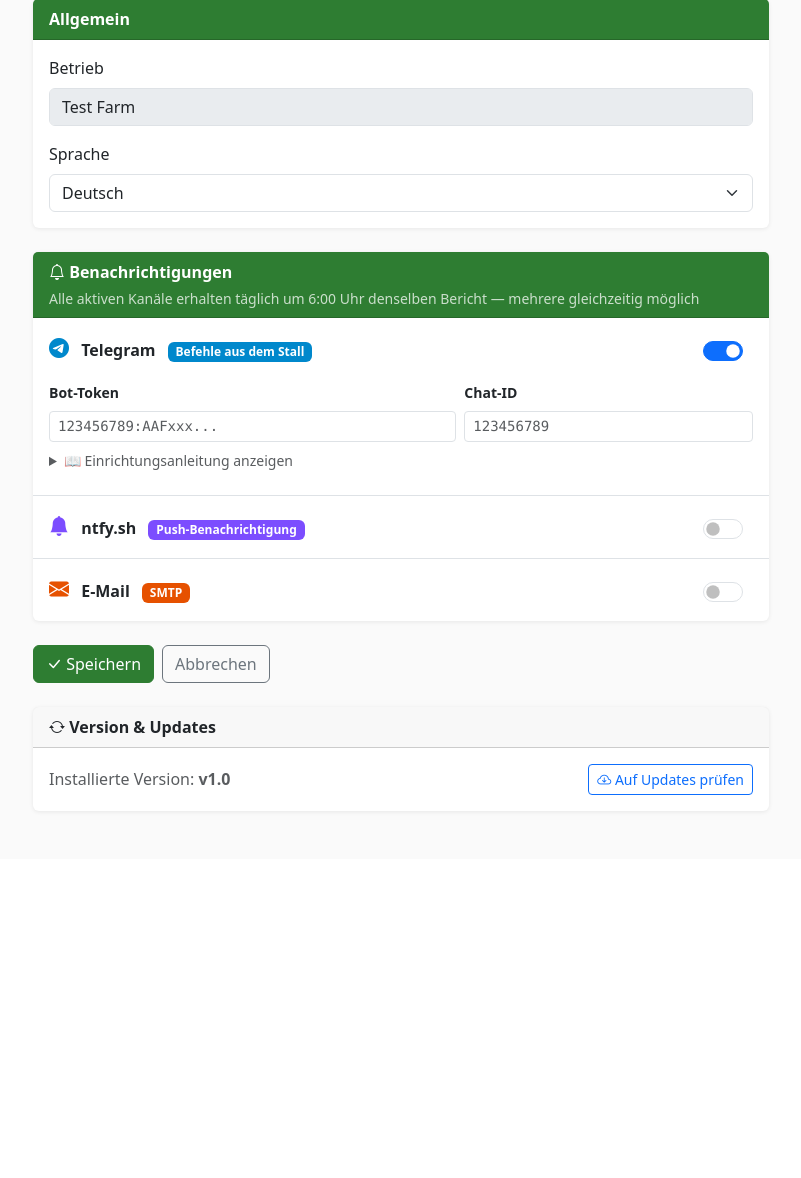
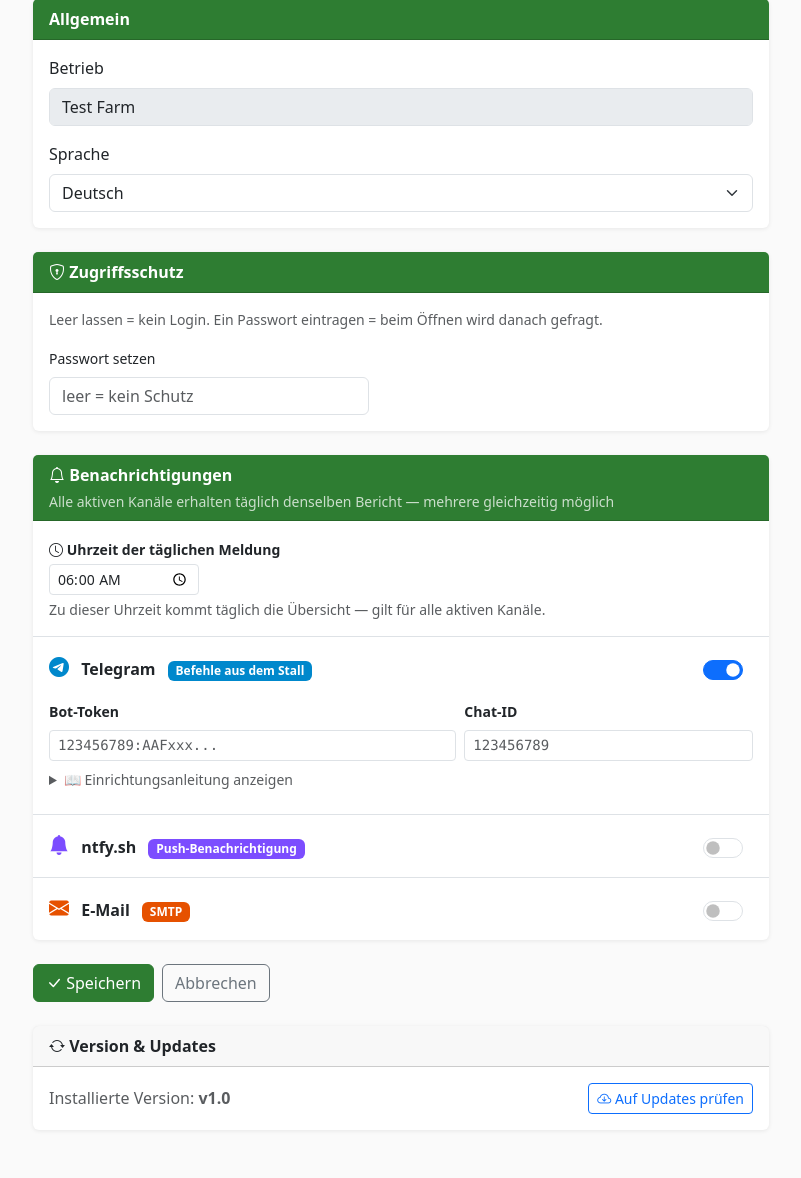
Before and after one commit to Glasei81/Tierkalb-, a Flask app: page /einstellungen in a window 1280 px wide. Shown: the part 134-1312 px from the top of the page, without its empty margins (239-1040 px from the left). Before the commit the page ends 947 px from the top, so only its background shows below. Run offline with Flask 3, Linux system fonts and the light colour scheme; data comes from the database, SQL or seed files in the repository; data that the repository does not hold is empty.

Commit message:
feat: Meldezeit pro Betrieb einstellbar + Passwortschutz in den Einstellungen (gehasht)
Co-Authored-By: Claude Opus 4.8 <noreply@anthropic.com>
Claude-Session: https://claude.ai/code/session_01TojE4oGFhwL3fdCYo9dxfG

```diff
--- a/telegram_bot.py
+++ b/telegram_bot.py
@@ -462,11 +462,23 @@ def handle_command(text: str, farm_id: str, farm_name: str):
     return None
 
 
+def _berlin_now_hm() -> str:
+    from datetime import datetime
+    try:
+        import pytz
+        return datetime.now(pytz.timezone("Europe/Berlin")).strftime("%H:%M")
+    except Exception:
+        return datetime.now().strftime("%H:%M")
+
+
 def send_daily_update(app):
+    now_hm = _berlin_now_hm()
     with app.app_context():
         import database as db
         for farm in db.get_all_farms():
             fid = farm["id"]
+            if (db.get_config(fid, "notify_time", "06:00") or "06:00") != now_hm:
+                continue
             upcoming  = db.get_upcoming_geburten(fid, days=14)
             tk_liste  = build_tk_liste(fid)
             impfungen = db.get_faellige_impfungen(fid)
@@ -566,9 +578,9 @@ def start_scheduler(app):
     try:
         from apscheduler.schedulers.background import BackgroundScheduler
         scheduler = BackgroundScheduler(timezone="Europe/Berlin")
-        scheduler.add_job(send_daily_update, "cron", hour=6, minute=0, args=[app], id="daily_update", replace_existing=True)
+        scheduler.add_job(send_daily_update, "cron", minute="*", args=[app], id="daily_update", replace_existing=True)
         scheduler.start()
-        print("[Telegram] Scheduler gestartet (täglich 6:00 Uhr Europe/Berlin)")
+        print("[Telegram] Scheduler gestartet (Meldezeit je Betrieb einstellbar, Europe/Berlin)")
         t = threading.Thread(target=polling_worker, args=(app,), daemon=True)
         t.start()
         print("[Telegram] Polling-Thread gestartet")
--- a/templates/einstellungen.html
+++ b/templates/einstellungen.html
@@ -23,13 +23,49 @@
         </div>
       </div>
 
+      <!-- ZUGRIFFSSCHUTZ -->
+      <div class="card mb-4">
+        <div class="card-header green"><strong><i class="bi bi-shield-lock"></i> Zugriffsschutz</strong></div>
+        <div class="card-body">
+          {% if login_env_forced %}
+            <p class="text-muted small mb-0">
+              <i class="bi bi-info-circle"></i> Das Passwort wird über die Server-Umgebung vorgegeben
+              (<code>LOGIN_PASSWORD</code>). Die Einstellung hier ist deshalb deaktiviert.
+            </p>
+          {% else %}
+            <p class="text-muted small">Leer lassen = kein Login. Ein Passwort eintragen = beim Öffnen wird danach gefragt.</p>
+            {% if login_pw_set %}
+              <div class="mb-2"><span class="badge bg-success">🔒 Passwort ist gesetzt</span></div>
+              <div class="mb-2">
+                <label class="form-label small">Neues Passwort <span class="text-muted">(leer lassen = unverändert)</span></label>
+                <input type="password" name="login_password" class="form-control" autocomplete="new-password" placeholder="••••••••" style="max-width:320px">
+              </div>
+              <div class="form-check">
+                <input class="form-check-input" type="checkbox" name="login_password_remove" id="pw_remove">
+                <label class="form-check-label small" for="pw_remove">Passwortschutz entfernen</label>
+              </div>
+            {% else %}
+              <label class="form-label small">Passwort setzen</label>
+              <input type="password" name="login_password" class="form-control" autocomplete="new-password" placeholder="leer = kein Schutz" style="max-width:320px">
+            {% endif %}
+          {% endif %}
+        </div>
+      </div>
+
       <!-- BENACHRICHTIGUNGEN -->
       <div class="card mb-4">
         <div class="card-header green">
           <strong><i class="bi bi-bell"></i> Benachrichtigungen</strong>
-          <small class="d-block fw-normal mt-1 opacity-75">Alle aktiven Kanäle erhalten täglich um 6:00 Uhr denselben Bericht — mehrere gleichzeitig möglich</small>
+          <small class="d-block fw-normal mt-1 opacity-75">Alle aktiven Kanäle erhalten täglich denselben Bericht — mehrere gleichzeitig möglich</small>
         </div>
         <div class="card-body p-0">
+
+          <!-- UHRZEIT -->
+          <div class="border-bottom p-3">
+            <label class="form-label small fw-semibold mb-1"><i class="bi bi-clock"></i> Uhrzeit der täglichen Meldung</label>
+            <input type="time" name="notify_time" value="{{ notify_time }}" class="form-control form-control-sm" style="max-width:150px">
+            <div class="form-text small">Zu dieser Uhrzeit kommt täglich die Übersicht — gilt für alle aktiven Kanäle.</div>
+          </div>
 
           <!-- TELEGRAM -->
           <div class="border-bottom p-3">
```
